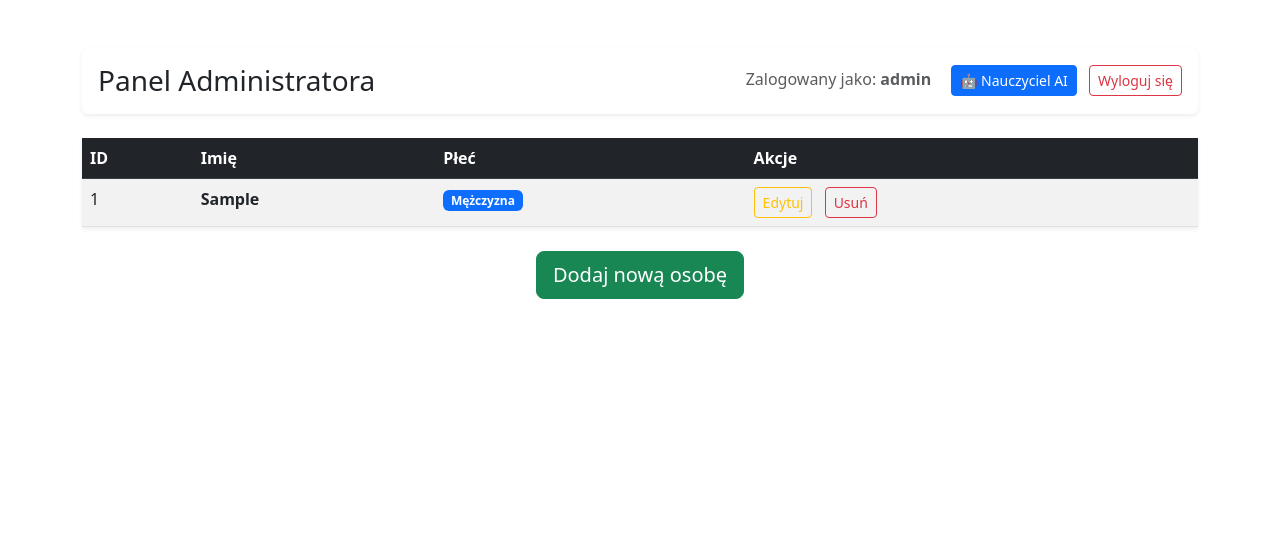
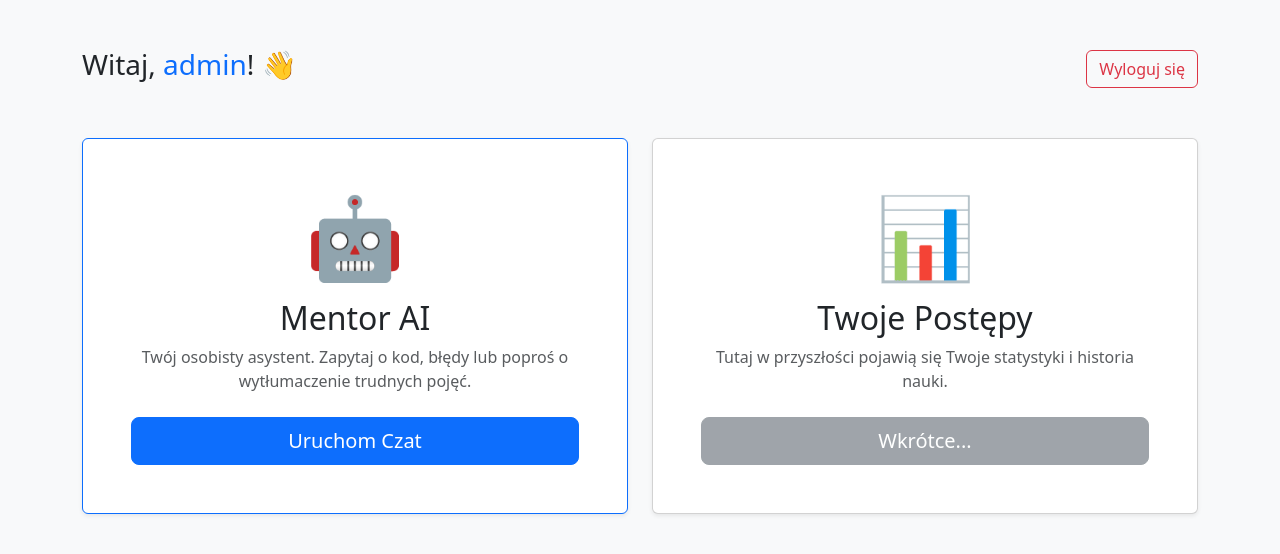
Before and after one commit to karoolinusskacode/Mojaapplikacja, a Flask app: page /baza in a window 1280 px wide. Shown: the top 554 px of the page. Run offline with Flask 3, Linux system fonts and the light colour scheme; the first user in the database is signed in; tables that the repository leaves empty hold one stand-in row (Sample ...).

Commit message:
Nowy wyglad Landing Page i Panelu

```diff
--- a/app.py
+++ b/app.py
@@ -113,7 +113,12 @@ def wyloguj():
 
 @app.route('/')
 def strona_glowna():
-    return render_template('formularz.html')
+    # Jeśli ktoś jest już zalogowany, nie pokazuj mu reklamy, tylko od razu panel
+    if current_user.is_authenticated:
+        return redirect('/baza')
+
+    # Jeśli nie zalogowany - pokaż Landing Page
+    return render_template('index.html')
 
 @app.route('/powitanie', methods=['POST'])
 @login_required
--- a/templates/lista.html
+++ b/templates/lista.html
@@ -2,61 +2,47 @@
 <html lang="pl">
 <head>
     <meta charset="UTF-8">
-    <title>Panel Administratora</title>
+    <title>Panel Ucznia</title>
     <link href="https://cdn.jsdelivr.net/npm/bootstrap@5.3.0/dist/css/bootstrap.min.css" rel="stylesheet">
 </head>
 
-<body class="container mt-5">
+<body class="bg-light">
 
-    <div class="d-flex justify-content-between align-items-center mb-4 p-3 bg-white shadow-sm rounded">
-        <div>
-            <h1 class="h3 m-0">Panel Administratora</h1>
+    <div class="container mt-5">
+        <div class="d-flex justify-content-between align-items-center mb-5">
+            <h3>Witaj, <span class="text-primary">{{ uzytkownik.username }}</span>! 👋</h3>
+            <a href="/wyloguj" class="btn btn-outline-danger">Wyloguj się</a>
         </div>
-        <div>
-            <span class="me-3 text-muted">Zalogowany jako: <strong>{{ uzytkownik.username }}</strong></span>
 
-            <a href="/kurs" class="btn btn-primary btn-sm me-2">🤖 Nauczyciel AI</a>
+        <div class="row g-4">
 
-            <a href="/wyloguj" class="btn btn-outline-danger btn-sm">Wyloguj się</a>
+            <div class="col-md-6">
+                <div class="card h-100 shadow-sm border-primary">
+                    <div class="card-body text-center p-5">
+                        <div class="display-1 mb-3">🤖</div>
+                        <h2 class="card-title">Mentor AI</h2>
+                        <p class="card-text text-muted mb-4">
+                            Twój osobisty asystent. Zapytaj o kod, błędy lub poproś o wytłumaczenie trudnych pojęć.
+                        </p>
+                        <a href="/kurs" class="btn btn-primary btn-lg w-100">Uruchom Czat</a>
+                    </div>
+                </div>
+            </div>
+
+            <div class="col-md-6">
+                <div class="card h-100 shadow-sm">
+                    <div class="card-body text-center p-5">
+                        <div class="display-1 mb-3">📊</div>
+                        <h2 class="card-title">Twoje Postępy</h2>
+                        <p class="card-text text-muted mb-4">
+                            Tutaj w przyszłości pojawią się Twoje statystyki i historia nauki.
+                        </p>
+                        <button class="btn btn-secondary btn-lg w-100" disabled>Wkrótce...</button>
+                    </div>
+                </div>
+            </div>
+
         </div>
-    </div>
-
-    <table class="table table-striped table-hover shadow-sm">
-        <thead class="table-dark">
-            <tr>
-                <th>ID</th>
-                <th>Imię</th>
-                <th>Płeć</th>
-                <th>Akcje</th>
-            </tr>
-        </thead>
-        <tbody>
-            {% for osoba in ludzie %}
-            <tr>
-                <td>{{ osoba.id }}</td>
-                <td class="fw-bold">{{ osoba.imie }}</td>
-                <td>
-                    {% if osoba.plec == 'Kobieta' %}
-                        <span class="badge bg-danger">Kobieta</span>
-                    {% else %}
-                        <span class="badge bg-primary">Mężczyzna</span>
-                    {% endif %}
-                </td>
-                <td>
-                    <a href="/edytuj/{{ osoba.id }}" class="btn btn-sm btn-outline-warning me-2">
-                        Edytuj
-                    </a>
-                    <a href="/usun/{{ osoba.id }}" class="btn btn-sm btn-outline-danger">
-                        Usuń
-                    </a>
-                </td>
-            </tr>
-            {% endfor %}
-        </tbody>
-    </table>
-
-    <div class="text-center mt-4">
-        <a href="/" class="btn btn-success btn-lg">Dodaj nową osobę</a>
     </div>
 
 </body>
```
Also changed, not shown: templates/index.html (added, +40 -0 lines), uzytkownicy.db.
